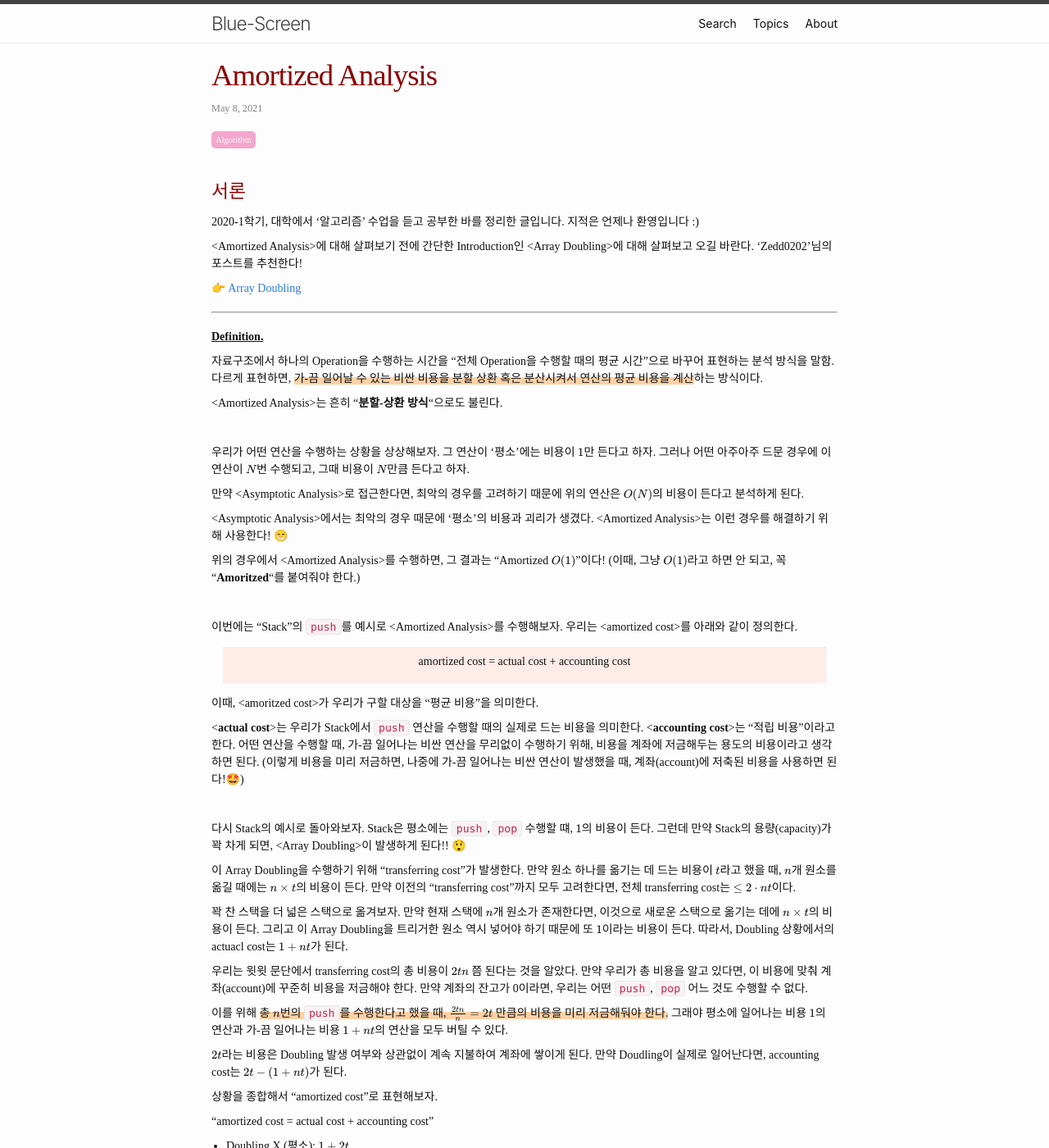
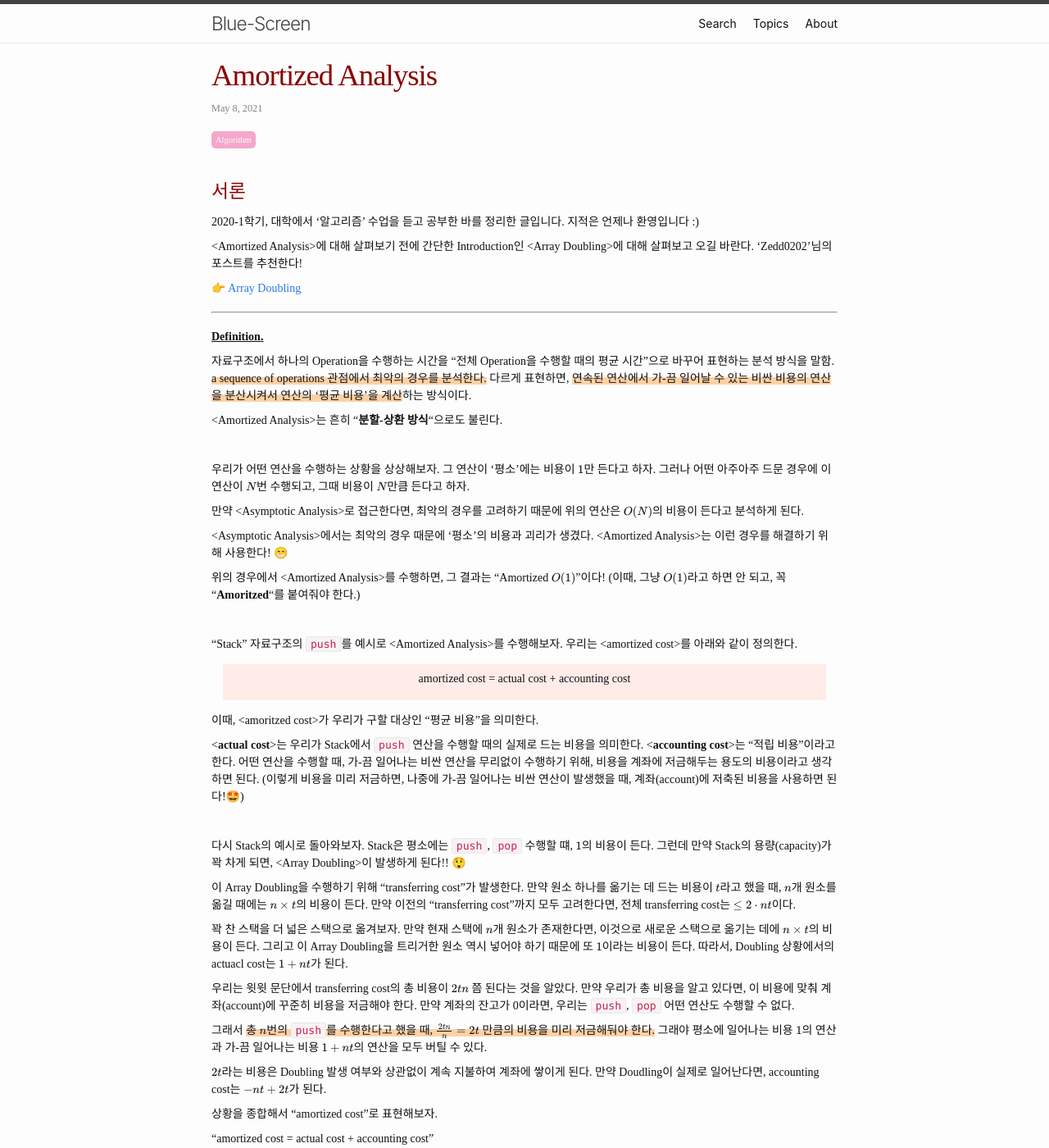
Before and after one commit to BlueHorn07/computer_science, a Jekyll site: the page built from _posts/algorithm/2021-05-08-amortized-analysis.md, in a window 1280 px wide and 1400 px high. Shown: the whole window at 82% size. Built offline with Jekyll 4.4.1, drawn with Linux system fonts in a browser that asks for light colours; nearby versions of some CDN libraries; some web fonts are replaced; some of the changed text lies outside the part shown.

Commit message:
upload post

```diff
--- a/_posts/algorithm/2021-05-08-amortized-analysis.md
+++ b/_posts/algorithm/2021-05-08-amortized-analysis.md
@@ -17,7 +17,7 @@ tags: ["Algorithm"]
 
 <span class="statement-title">Definition.</span><br>
 
-자료구조에서 하나의 Operation을 수행하는 시간을 "전체 Operation을 수행할 때의 평균 시간"으로 바꾸어 표현하는 분석 방식을 말함. 다르게 표현하면, <span class="half_HL">가-끔 일어날 수 있는 비싼 비용을 분할 상환 혹은 분산시켜서 연산의 평균 비용을 계산</span>하는 방식이다.
+자료구조에서 하나의 Operation을 수행하는 시간을 "전체 Operation을 수행할 때의 평균 시간"으로 바꾸어 표현하는 분석 방식을 말함. <span class="half_HL">a sequence of operations 관점에서 최악의 경우를 분석한다.</span> 다르게 표현하면, <span class="half_HL">연속된 연산에서 가-끔 일어날 수 있는 비싼 비용의 연산을 분산시켜서 연산의 '평균 비용'을 계산</span>하는 방식이다.
 
 \<Amortized Analysis\>는 흔히 "**분할-상환 방식**"으로도 불린다.
 
@@ -33,7 +33,7 @@ tags: ["Algorithm"]
 
 <br/>
 
-이번에는 "Stack"의 `push`를 예시로 \<Amortized Analysis\>를 수행해보자. 우리는 \<amortized cost\>를 아래와 같이 정의한다.
+"Stack" 자료구조의 `push`를 예시로 \<Amortized Analysis\>를 수행해보자. 우리는 \<amortized cost\>를 아래와 같이 정의한다.
 
 <div class="statement" markdown="1" align="center">
 
@@ -41,7 +41,7 @@ amortized cost = actual cost + accounting cost
 
 </div>
 
-이때, \<amoritzed cost\>가 우리가 구할 대상을 "평균 비용"을 의미한다.
+이때, \<amoritzed cost\>가 우리가 구할 대상인 "평균 비용"을 의미한다.
 
 \<**actual cost**\>는 우리가 Stack에서 `push` 연산을 수행할 때의 실제로 드는 비용을 의미한다. \<**accounting cost**\>는 "적립 비용"이라고 한다. 어떤 연산을 수행할 때, 가-끔 일어나는 비싼 연산을 무리없이 수행하기 위해, 비용을 계좌에 저금해두는 용도의 비용이라고 생각하면 된다. (이렇게 비용을 미리 저금하면, 나중에 가-끔 일어나는 비싼 연산이 발생했을 때, 계좌(account)에 저축된 비용을 사용하면 된다!🤩)
 
@@ -53,20 +53,20 @@ amortized cost = actual cost + accounting cost
 
 꽉 찬 스택을 더 넓은 스택으로 옮겨보자. 만약 현재 스택에 $n$개 원소가 존재한다면, 이것으로 새로운 스택으로 옮기는 데에 $n \times t$의 비용이 든다. 그리고 이 Array Doubling을 트리거한 원소 역시 넣어야 하기 때문에 또 $1$이라는 비용이 든다. 따라서, Doubling 상황에서의 actuacl cost는 $1 + nt$가 된다.
 
-우리는 윗윗 문단에서 transferring cost의 총 비용이 $2tn$ 쯤 된다는 것을 알았다. 만약 우리가 총 비용을 알고 있다면, 이 비용에 맞춰 계좌(account)에 꾸준히 비용을 저금해야 한다. 만약 계좌의 잔고가 0이라면, 우리는 어떤 `push`, `pop` 어느 것도 수행할 수 없다.
+우리는 윗윗 문단에서 transferring cost의 총 비용이 $2tn$ 쯤 된다는 것을 알았다. 만약 우리가 총 비용을 알고 있다면, 이 비용에 맞춰 계좌(account)에 꾸준히 비용을 저금해야 한다. 만약 계좌의 잔고가 0이라면, 우리는 `push`, `pop` 어떤 연산도 수행할 수 없다.
 
-이를 위해 <span class="half_HL">총 $n$번의 `push`를 수행한다고 했을 때, $\frac{2tn}{n} = 2t$ 만큼의 비용을 미리 저금해둬야 한다.</span> 그래야 평소에 일어나는 비용 $1$의 연산과 가-끔 일어나는 비용 $1+nt$의 연산을 모두 버틸 수 있다.
+그래서 <span class="half_HL">총 $n$번의 `push`를 수행한다고 했을 때, $\frac{2tn}{n} = 2t$ 만큼의 비용을 미리 저금해둬야 한다.</span> 그래야 평소에 일어나는 비용 $1$의 연산과 가-끔 일어나는 비용 $1+nt$의 연산을 모두 버틸 수 있다.
 
-$2t$라는 비용은 Doubling 발생 여부와 상관없이 계속 지불하여 계좌에 쌓이게 된다. 만약 Doudling이 실제로 일어난다면, accounting cost는 $2t - (1 + nt)$가 된다.
+$2t$라는 비용은 Doubling 발생 여부와 상관없이 계속 지불하여 계좌에 쌓이게 된다. 만약 Doudling이 실제로 일어난다면, accounting cost는 $- nt + 2t$가 된다.
 
 상황을 종합해서 "amortized cost"로 표현해보자.
 
 "amortized cost  = actual cost + accounting cost"
 
 - Doubling X (평소): $1 + 2t$
-- Doubling O : $(1+nt) + (2t - nt) = 1 + 2t$
+- Doubling O : $(1+nt) + (-nt + 2t) = 1 + 2t$
 
-그래서! Array Doubling을 수행하는 Stack에서의 `push` 연산은 "**amortized** $O(1+2t)$"의 비용, 즉! "**amortized** $O(1)$"을 갖는다!! Asymptotic Analysis의 $O(n)$ 비용보다는 좀더 유용할 것 같지 않은가?? 😁
+그래서! Array Doubling을 수행하는 Stack에서의 `push` 연산은 "**amortized** $O(1+2t)$"의 비용, 즉! "**amortized** $O(1)$"을 갖는다!! Asymptotic Analysis에서 최악의 시간을 분석한 $O(n)$ 비용보다는 좀더 유용할 것 같지 않은가?? 😁
 
 <br/>
 
@@ -89,3 +89,5 @@ $2t$라는 비용은 Doubling 발생 여부와 상관없이 계속 지불하여
 - ['Zedd0202'님의 포스트 - Amortized Analysis](https://zeddios.tistory.com/60)
 - ['Zedd0202'님의 포스트 - Array Doubling](https://zeddios.tistory.com/62)
 - ['blackblight'님의 포스트](https://blog.naver.com/blackblight/40098147530)
+- [cs.cornell.edu](http://www.cs.cornell.edu/courses/cs3110/2011sp/Lectures/lec20-amortized/amortized.htm)
+  - Amortized Analysis의 3가지 방식이 잘 설명 되어 있다!
```
Also changed, not shown: _posts/algorithm/2021-05-03-implementations-of-heap.md (+14 -8 lines), images/algorithm/lazy-binomial-heap-1.png (added).
